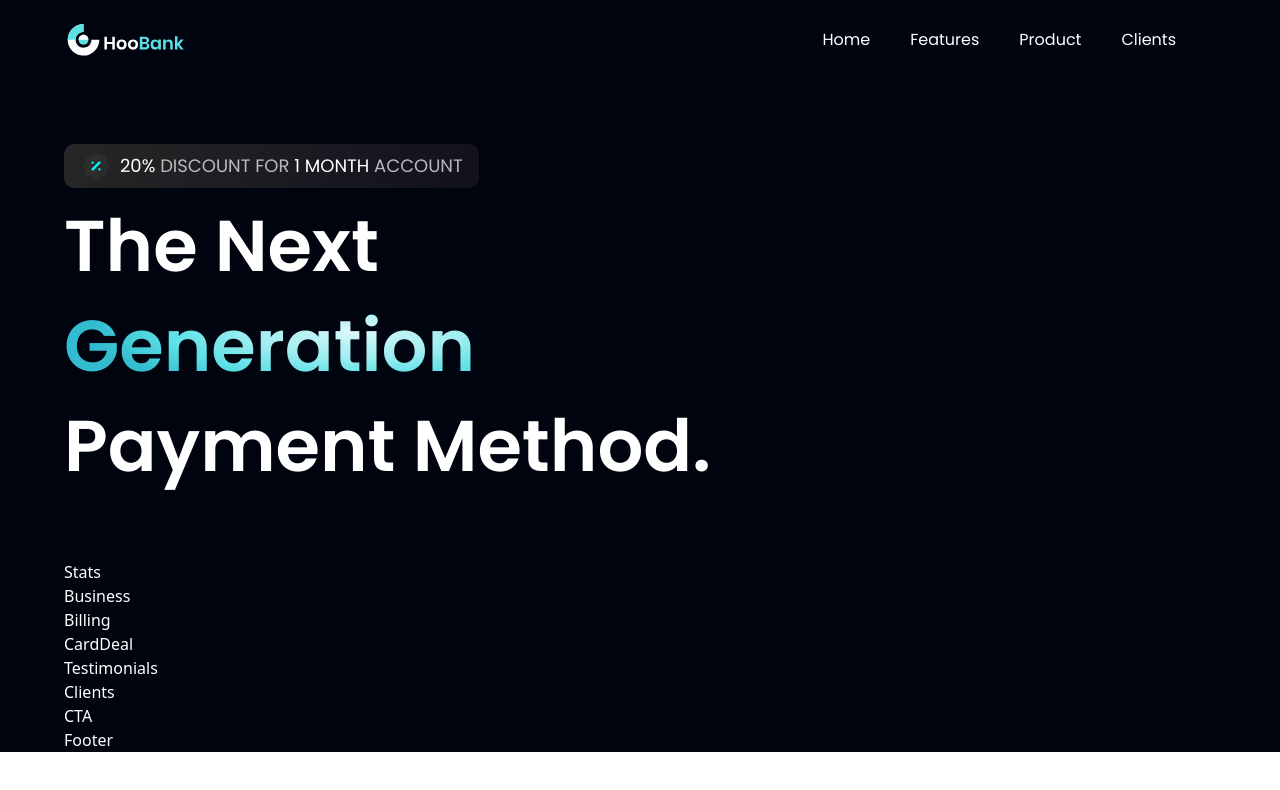
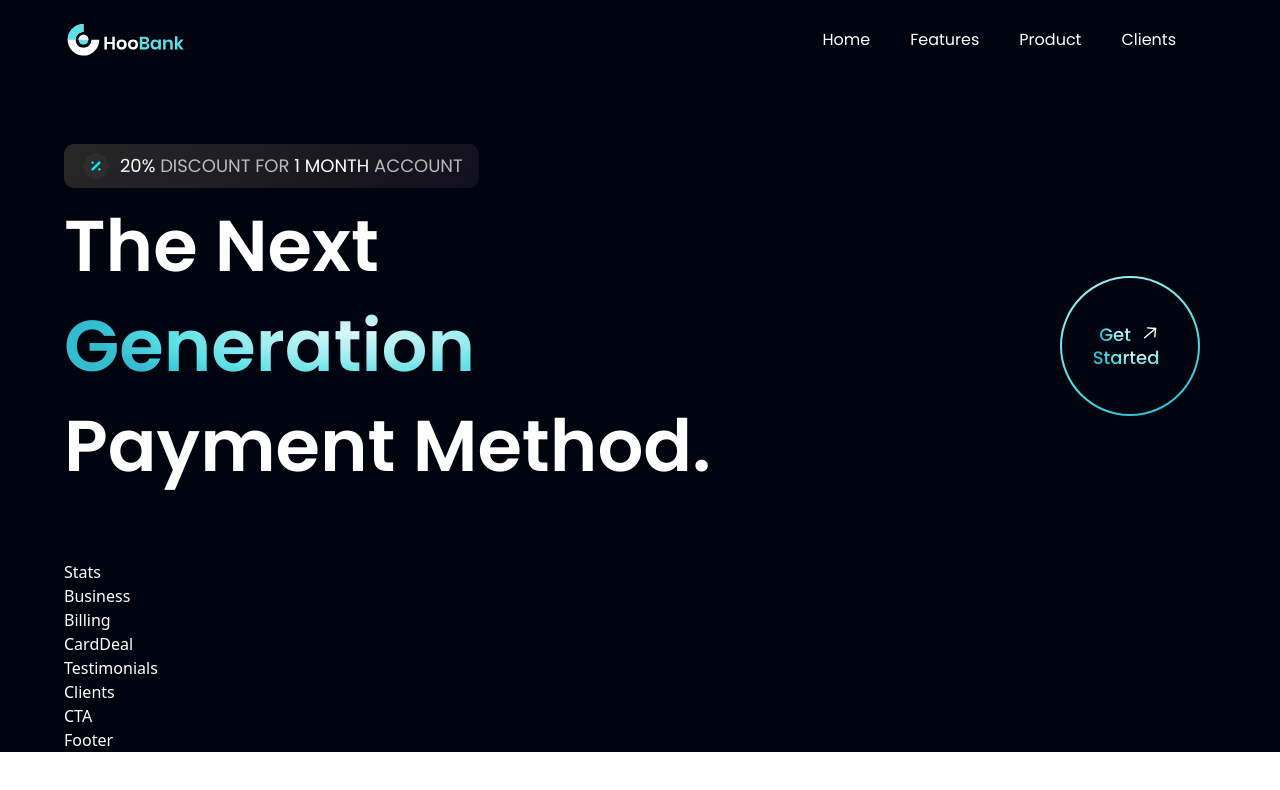
Before and after one commit to tharaka-mts/bank_app_reactjs, a React (Vite) app: page / in a window 1280 px wide. Shown: the top 790 px of the page. Built offline with nearby package versions, Linux system fonts and the light colour scheme.

Commit message:
Get-Started-btn

```diff
--- a/src/components/GetStarted.jsx
+++ b/src/components/GetStarted.jsx
@@ -1,9 +1,25 @@
-import React from 'react'
+import React from "react";
+import styles from "../style";
+import { arrowUp } from "../assets";
 
-const GetStarted = () => {
-  return (
-    <div>GetStarted</div>
-  )
-}
+const GetStarted = () => (
+  <div
+    className={`${styles.flexCenter} w-[140px] h-[140px] rounded-full bg-blue-gradient p-[2px] cursor-pointer`}
+  >
+    <div
+      className={`${styles.flexCenter} flex-col bg-primary w-[100%] h-[100%] rounded-full`}
+    >
+      <div className={`${styles.flexStart} flex-row`}>
+        <p className="font-poppins font-medium text-[18px] leading-[23px] mr-2">
+          <span className="text-gradient">Get</span>
+        </p>
+        <img src={arrowUp} alt="arrow" />
+      </div>
+      <p className="font-poppins font-medium text-[18px] leading-[23px] mr-2">
+        <span className="text-gradient">Started</span>
+      </p>
+    </div>
+  </div>
+);
 
-export default GetStarted
+export default GetStarted;
--- a/src/components/Hero.jsx
+++ b/src/components/Hero.jsx
@@ -1,4 +1,6 @@
 import React from "react";
+import GetStarted from "./GetStarted";
+
 import styles from "../style";
 import { discount, robot } from "../assets";
 
@@ -28,6 +30,11 @@
             <span className="text-gradient">Generation</span>
             <br className="sm:block hidden" /> Payment Method.
           </h1>
+
+          {/* Get Started Button */}
+          <div className="ss:flex hidden md:mr-4 mr-0">
+            <GetStarted />
+          </div>
         </div>
       </div>
     </section>
```
